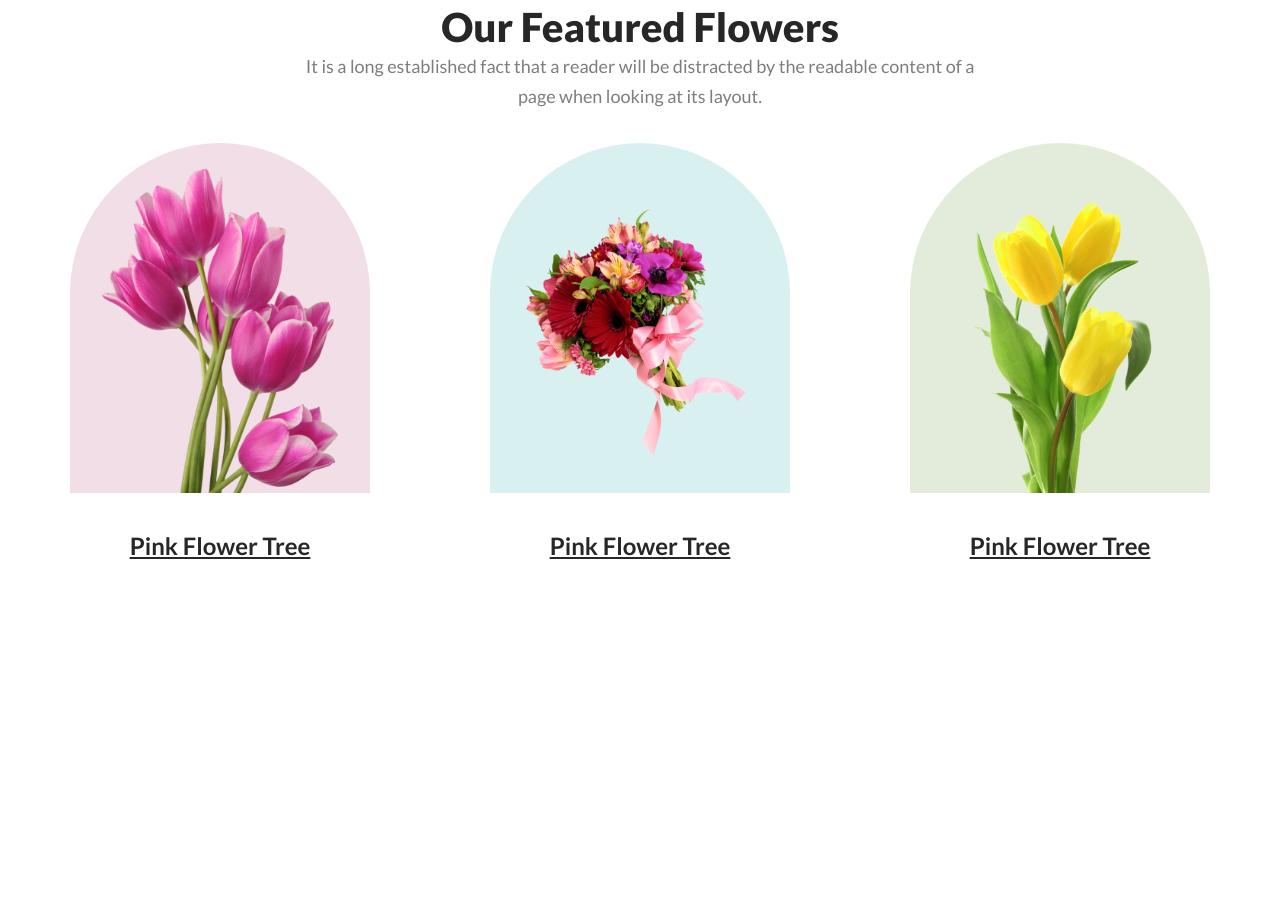
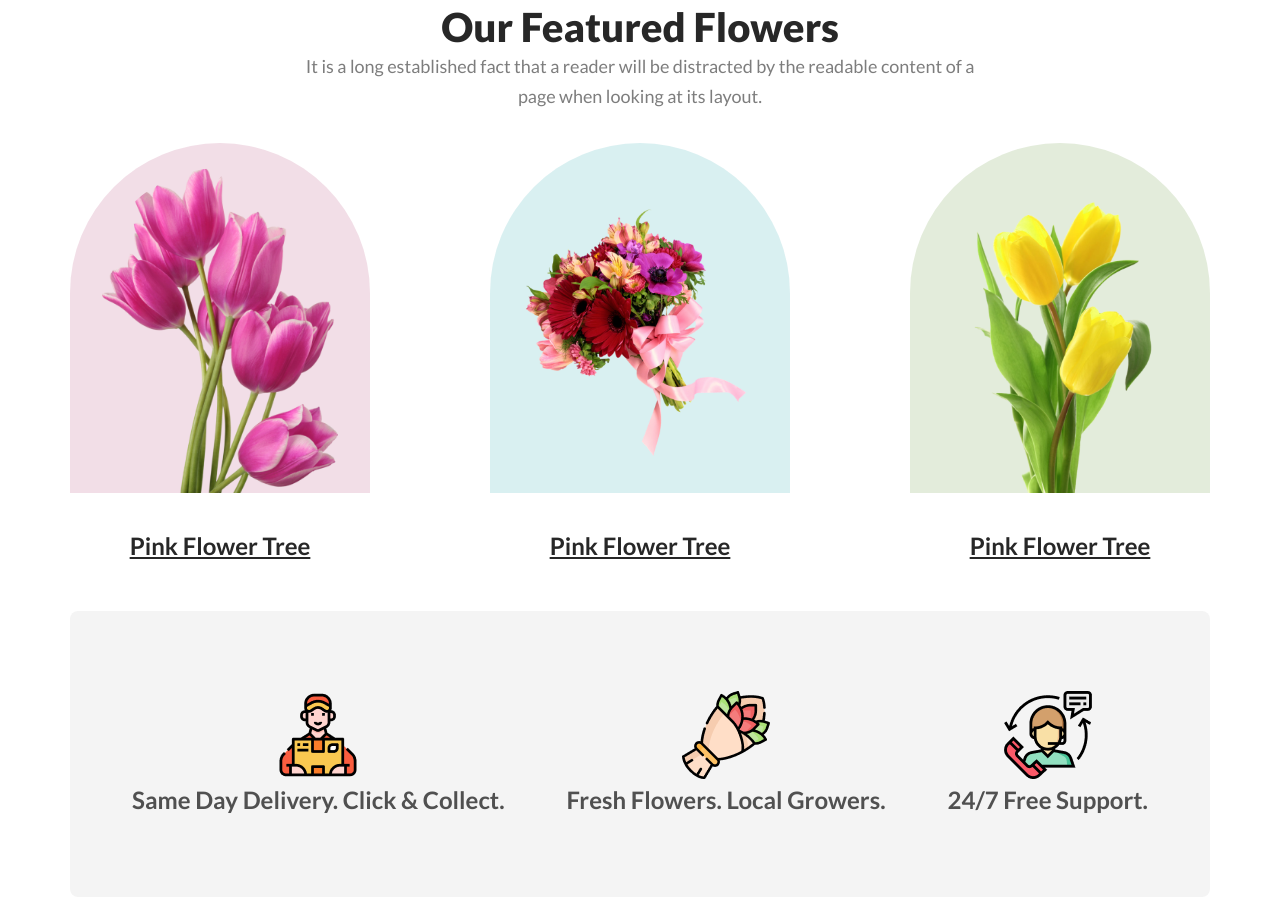
Before and after one commit to dreammehedi/flower-shop, a plain HTML site: page index.html in a window 1280 px wide. Shown: the part 848-1748 px from the top of the page. Before the commit the page ends 1459 px from the top, so only its background shows below. Drawn offline with Linux system fonts and the light colour scheme.

Commit message:
delivery complete

```diff
--- a/index.html
+++ b/index.html
@@ -55,6 +55,26 @@
                 </div>
             </div>
         </section>
+
+        <!-- delivery -->
+        <section>
+            <div class="container">
+                <div class="delivery">
+                    <div class="delivery-item">
+                        <img src="images/Group-57.png" alt="Group-57">
+                        <p class="delivery-item-desc">Same Day Delivery. Click & Collect.</p>
+                    </div>
+                    <div class="delivery-item">
+                        <img src="images/Group-58.png" alt="Group-58">
+                        <p class="delivery-item-desc">Fresh Flowers. Local Growers.</p>
+                    </div>
+                    <div class="delivery-item">
+                        <img src="images/Group-59.png" alt="Group-59">
+                        <p class="delivery-item-desc">24/7 Free Support.</p>
+                    </div>
+                </div>
+            </div>
+        </section>
     </main>
 </body>
 </html>
--- a/style.css
+++ b/style.css
@@ -119,3 +119,23 @@ p.featured-desc {
 }
 
 /* featured style end */
+
+/* delivery style start */
+.delivery {
+    border-radius: 8px;
+    background: rgba(39, 39, 39, 0.05);
+    padding: 80px 0;
+    display: flex;
+    justify-content: space-evenly;
+    align-items: center;
+    text-align: center;
+}
+
+p.delivery-item-desc {
+    color: rgba(39, 39, 39, 0.80);
+    font-size: 24px;
+    font-weight: 600;
+    line-height: 35px; /* 145.833% */
+}
+
+/* delivery style end */
```
